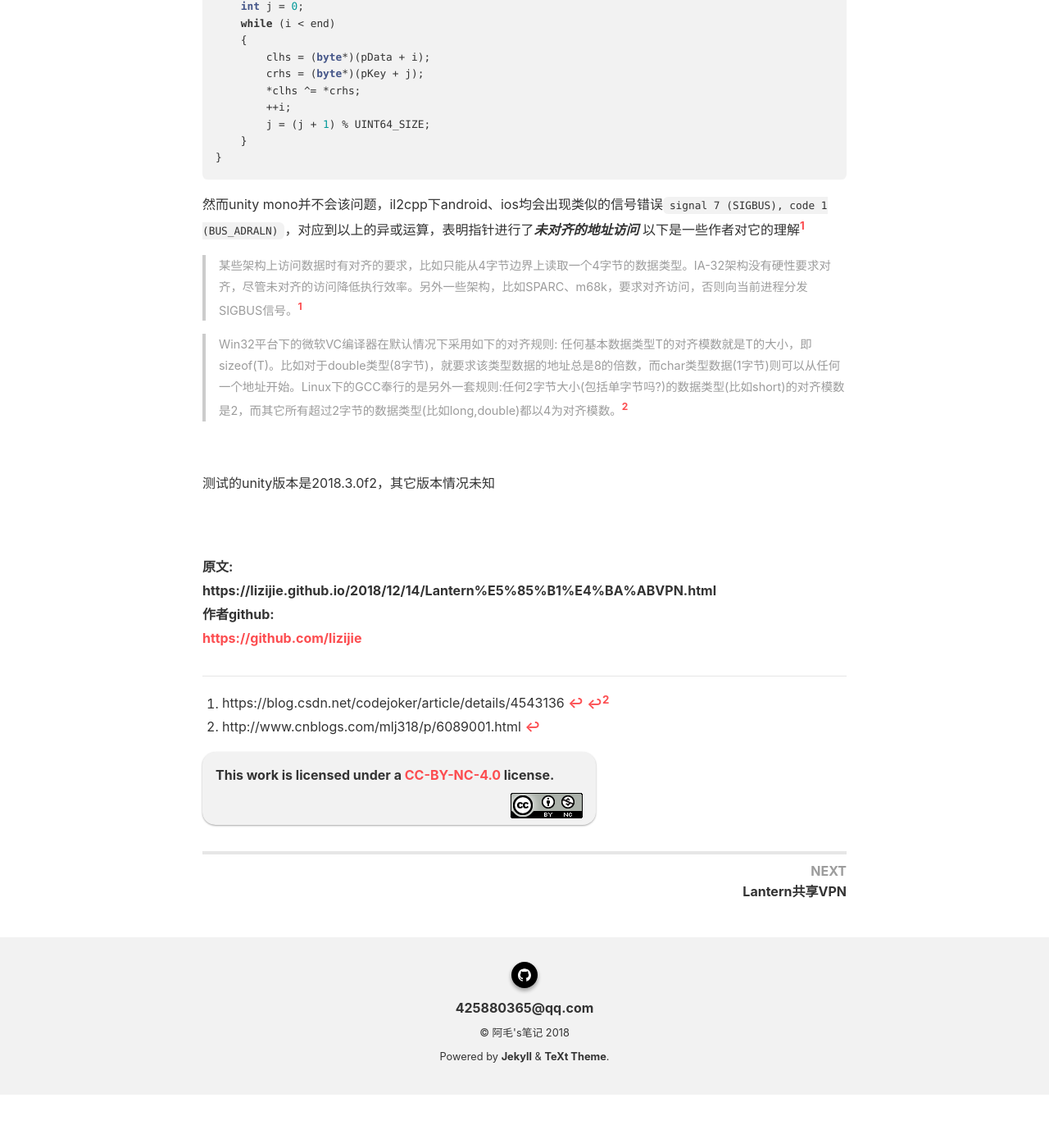
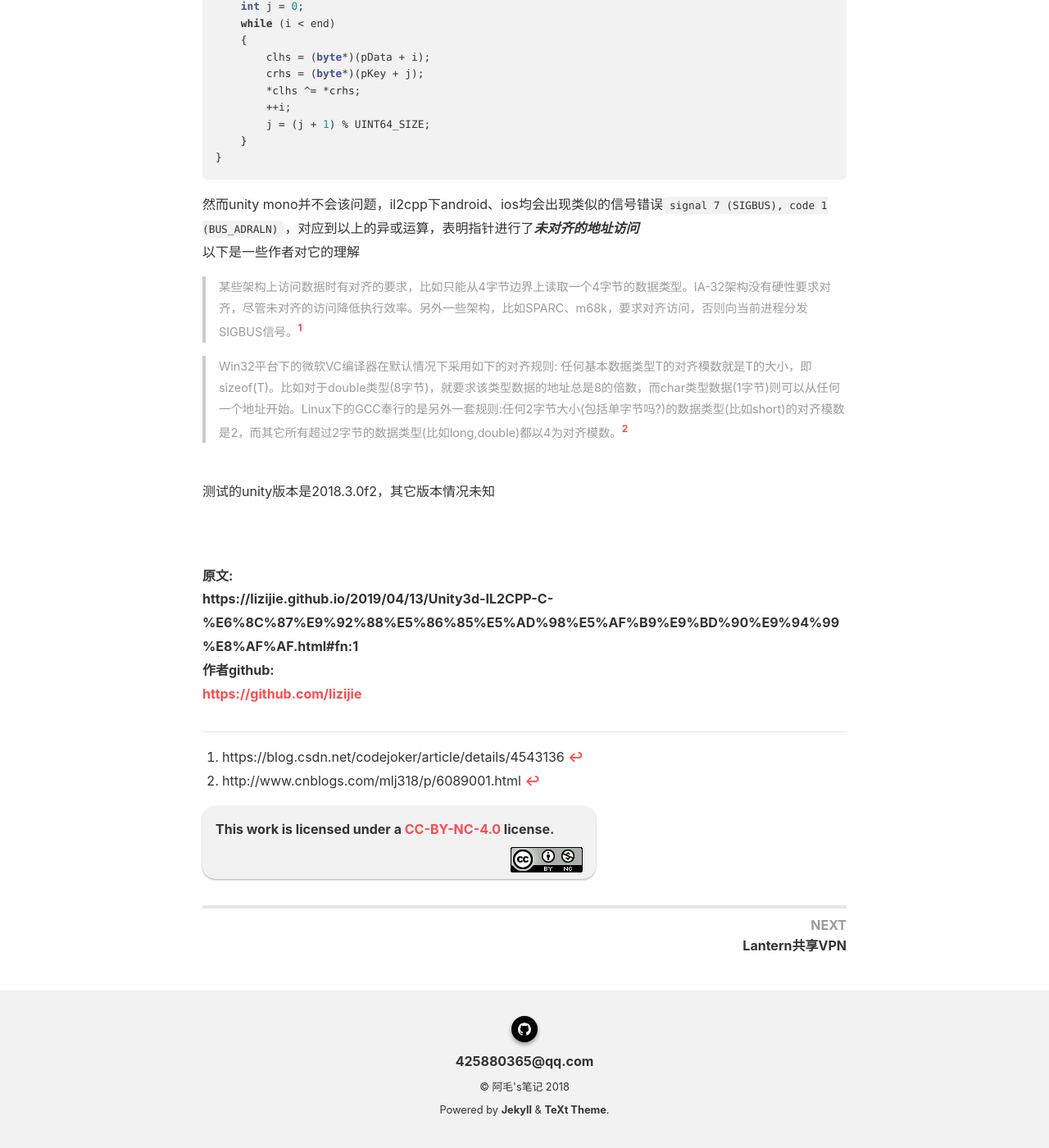
Before and after one commit to lizijie/lizijie.github.io, a Jekyll site: the page built from _posts/2019-04-13-Unity3d IL2CPP C#指针内存对齐错误.md, in a window 1280 px wide and 1400 px high, scrolled down 4451 px. Shown: the whole window at 82% size. Built offline with Jekyll 4.4.1, drawn with Linux system fonts in a browser that asks for light colours; nearby versions of some CDN libraries; comment, search, counter and statistics services are not loaded; before the commit the page ends 5786 px from its top, so only the background shows below that; part of the change alters nothing that is shown; some of the changed text lies outside the part shown.

Commit message:
Update 2019-04-13-Unity3d IL2CPP C#指针内存对齐错误.md

````diff
--- a/_posts/2019-04-13-Unity3d IL2CPP C#指针内存对齐错误.md
+++ b/_posts/2019-04-13-Unity3d IL2CPP C#指针内存对齐错误.md
@@ -1,6 +1,6 @@
 ---
 layout: post
-title: 2019-04-13-Unity3d IL2CPP 要求内存对齐
+title: Unity3d IL2CPP 要求内存对齐
 key: 201904131333
 tags: unity
 ---
@@ -220,15 +220,14 @@ fixed (byte* pData = data)
 }
 ```
 
-然而unity mono并不会该问题，il2cpp下android、ios均会出现类似的信号错误`signal 7 (SIGBUS), code 1 (BUS_ADRALN)`，对应到以上的异或运算，表明指针进行了***未对齐的地址访问***
-以下是一些作者对它的理解[^1]
+然而unity mono并不会该问题，il2cpp下android、ios均会出现类似的信号错误`signal 7 (SIGBUS), code 1 (BUS_ADRALN)`，对应到以上的异或运算，表明指针进行了***未对齐的地址访问*** <br>
+以下是一些作者对它的理解
 
 > 某些架构上访问数据时有对齐的要求，比如只能从4字节边界上读取一个4字节的数据类型。IA-32架构没有硬性要求对齐，尽管未对齐的访问降低执行效率。另外一些架构，比如SPARC、m68k，要求对齐访问，否则向当前进程分发SIGBUS信号。[^1]
 
 > Win32平台下的微软VC编译器在默认情况下采用如下的对齐规则: 任何基本数据类型T的对齐模数就是T的大小，即sizeof(T)。比如对于double类型(8字节)，就要求该类型数据的地址总是8的倍数，而char类型数据(1字节)则可以从任何一个地址开始。Linux下的GCC奉行的是另外一套规则:任何2字节大小(包括单字节吗?)的数据类型(比如short)的对齐模数是2，而其它所有超过2字节的数据类型(比如long,double)都以4为对齐模数。[^2]
 
 <br>
-
 测试的unity版本是2018.3.0f2，其它版本情况未知
 
 [^1]:https://blog.csdn.net/codejoker/article/details/4543136
@@ -237,7 +236,7 @@ fixed (byte* pData = data)
 <br>
 <br>
 <b>原文:<br>
-https://lizijie.github.io/2018/12/14/Lantern%E5%85%B1%E4%BA%ABVPN.html
+https://lizijie.github.io/2019/04/13/Unity3d-IL2CPP-C-%E6%8C%87%E9%92%88%E5%86%85%E5%AD%98%E5%AF%B9%E9%BD%90%E9%94%99%E8%AF%AF.html#fn:1
 <br>
 作者github:<br>
 <https://github.com/lizijie>
````
